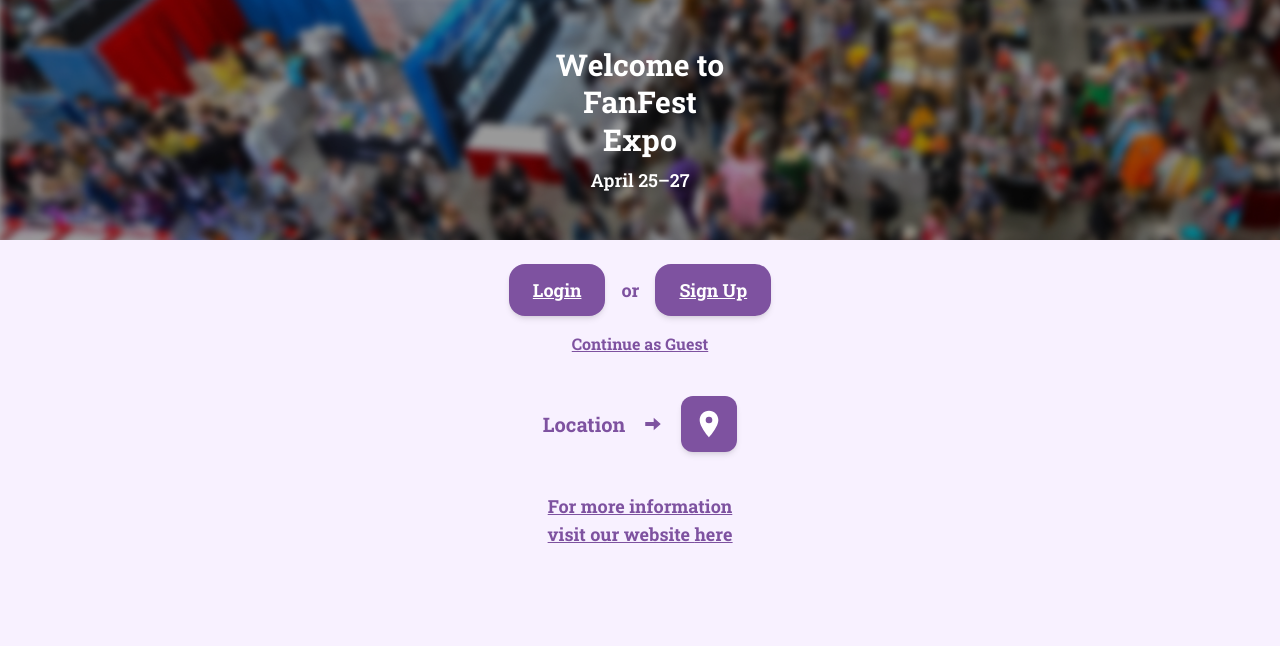
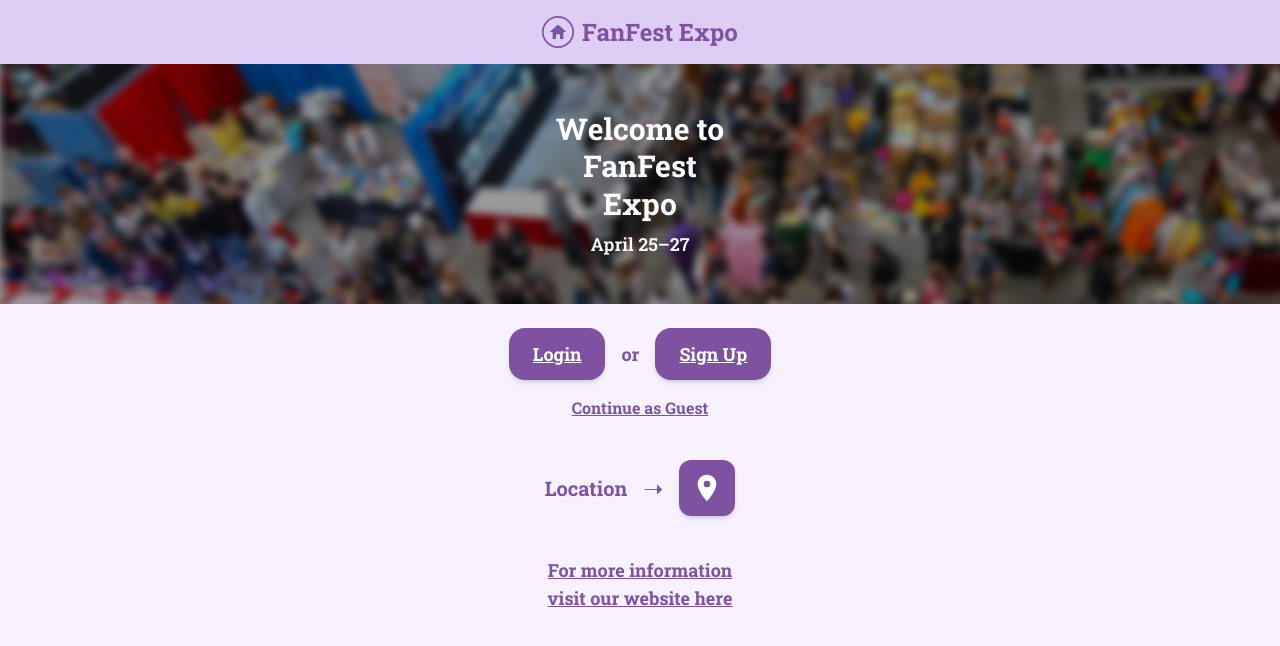
Before and after one commit to code-ongaku/FanFest-Expo, a Next.js app in the folder code/: page /welcome in a window 1280 px wide. Shown: the top 646 px of the page. Built offline with nearby package versions, Linux system fonts and the light colour scheme.

Commit message:
Added top bar with home icon and FanFest Expo text

```diff
--- a/code/src/pages/welcome.js
+++ b/code/src/pages/welcome.js
@@ -1,8 +1,33 @@
 import React from 'react';
+import Image from 'next/image';
+import HomeIcon from '../../public/home-icon.svg';
+import Circle from '../../public/circle.svg';
 
 const Welcome = () => {
   return (
     <div className="bg-[#F8F1FF] min-h-screen font-['Roboto_Slab'] text-[#7E52A0]">
+
+      {/* Top Bar with Home Icon and FanFest Expo Text */}
+      <div className="w-full bg-[#DECDF5] p-4 flex justify-center items-center shadow font-semibold">
+        <div className="flex items-center justify-center">
+          <div className="relative w-8 h-8 mr-2">
+            <Image
+              src={Circle}
+              alt="circle"
+              layout="fill"
+              objectFit="contain"
+            />
+            <Image
+              src={HomeIcon}
+              alt="home icon"
+              layout="fill"
+              objectFit="contain"
+              className="p-2"
+            />
+          </div>
+          <h1 className="text-2xl font-bold text-[#7E52A0]">FanFest Expo</h1>
+        </div>
+      </div>
 
       {/* Background Banner */}
       <div className="relative">
@@ -33,11 +58,7 @@ const Welcome = () => {
       {/* Location Section */}
       <div className="mt-10 flex justify-center items-center gap-4">
         <span className="text-xl font-bold">Location</span>
-        {/* Arrow Icon */}
-        <svg className="w-6 h-6 fill-[#7E52A0]" viewBox="0 0 17 17">
-          <path d="M9 4l5 4.5-5 4.5v-3H3v-3h6V4z" />
-        </svg>
-        {/* Location Icon */}
+        <span className="text-2xl">➝</span>
         <div className="bg-[#7E52A0] w-14 h-14 rounded-xl flex items-center justify-center shadow-md">
           <svg className="w-8 h-8 fill-white" viewBox="0 0 24 24">
             <path d="M12 2C8.14 2 5 5.14 5 9c0 5.25 7 13 7 13s7-7.75 7-13c0-3.86-3.14-7-7-7zm0 9.5a2.5 2.5 0 1 1 0-5 2.5 2.5 0 0 1 0 5z" />
```
